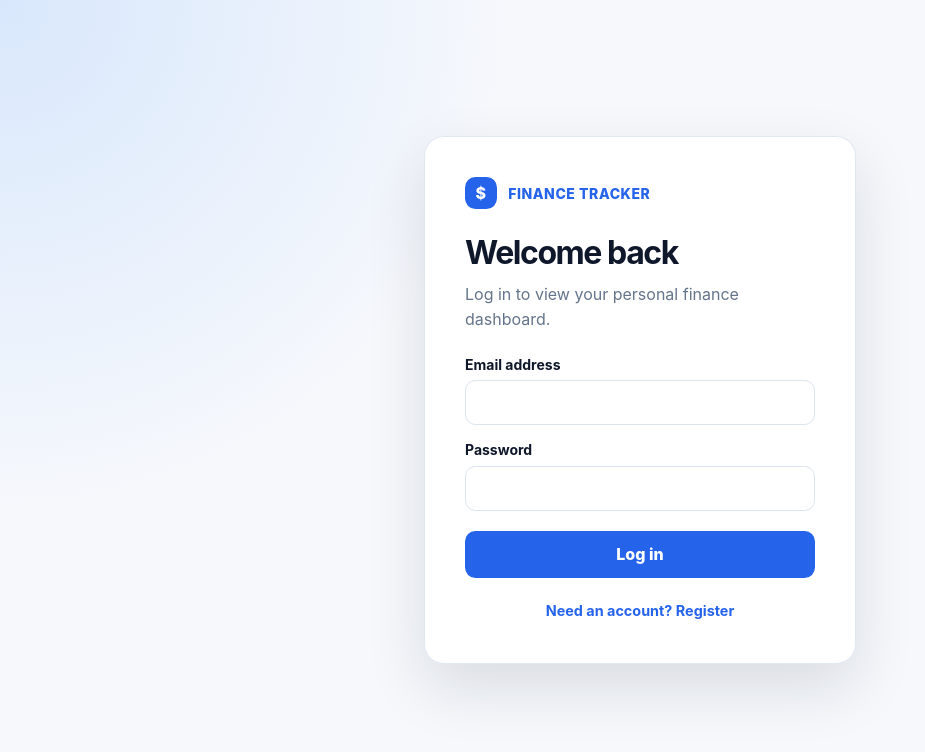
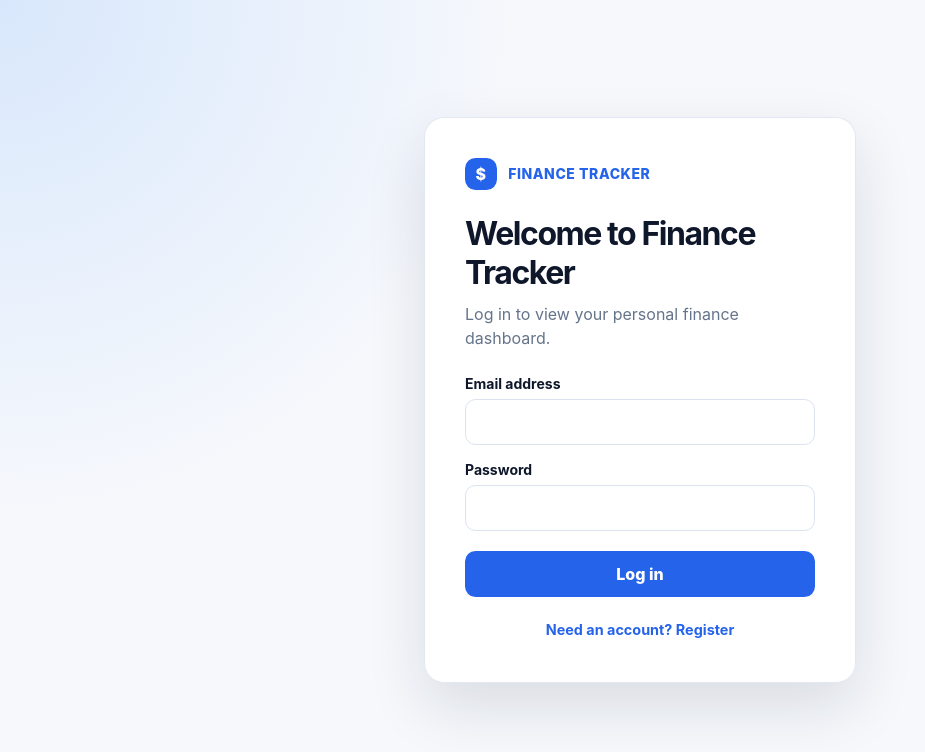
Before and after one commit to rajamatya1/finance-tracker, a React (Vite) app: page / in a window 1280 px wide. Shown: the top 752 px of the page, without its empty margins (0-925 px from the left). Built offline with nearby package versions, Linux system fonts and the light colour scheme; no server answers.

Commit message:
Clarify first-time login heading

```diff
--- a/src/pages/Auth.jsx
+++ b/src/pages/Auth.jsx
@@ -51,7 +51,7 @@ function Auth({ onAuthenticated }) {
         </div>
 
         <h1 id="auth-title" className="auth-title">
-          {isRegistering ? "Create your account" : "Welcome back"}
+          {isRegistering ? "Create your account" : "Welcome to Finance Tracker"}
         </h1>
         <p className="auth-copy">
           {isRegistering
```
